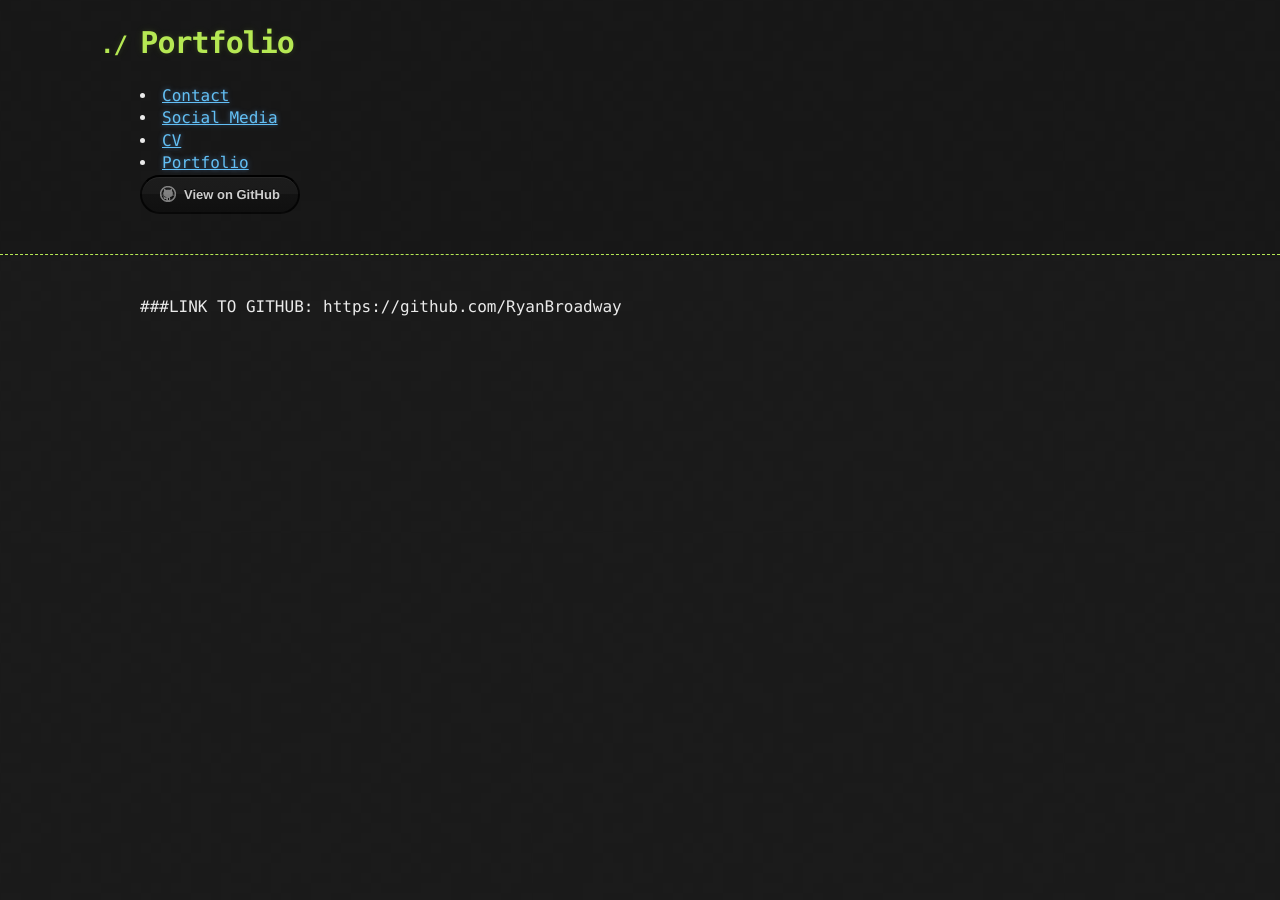
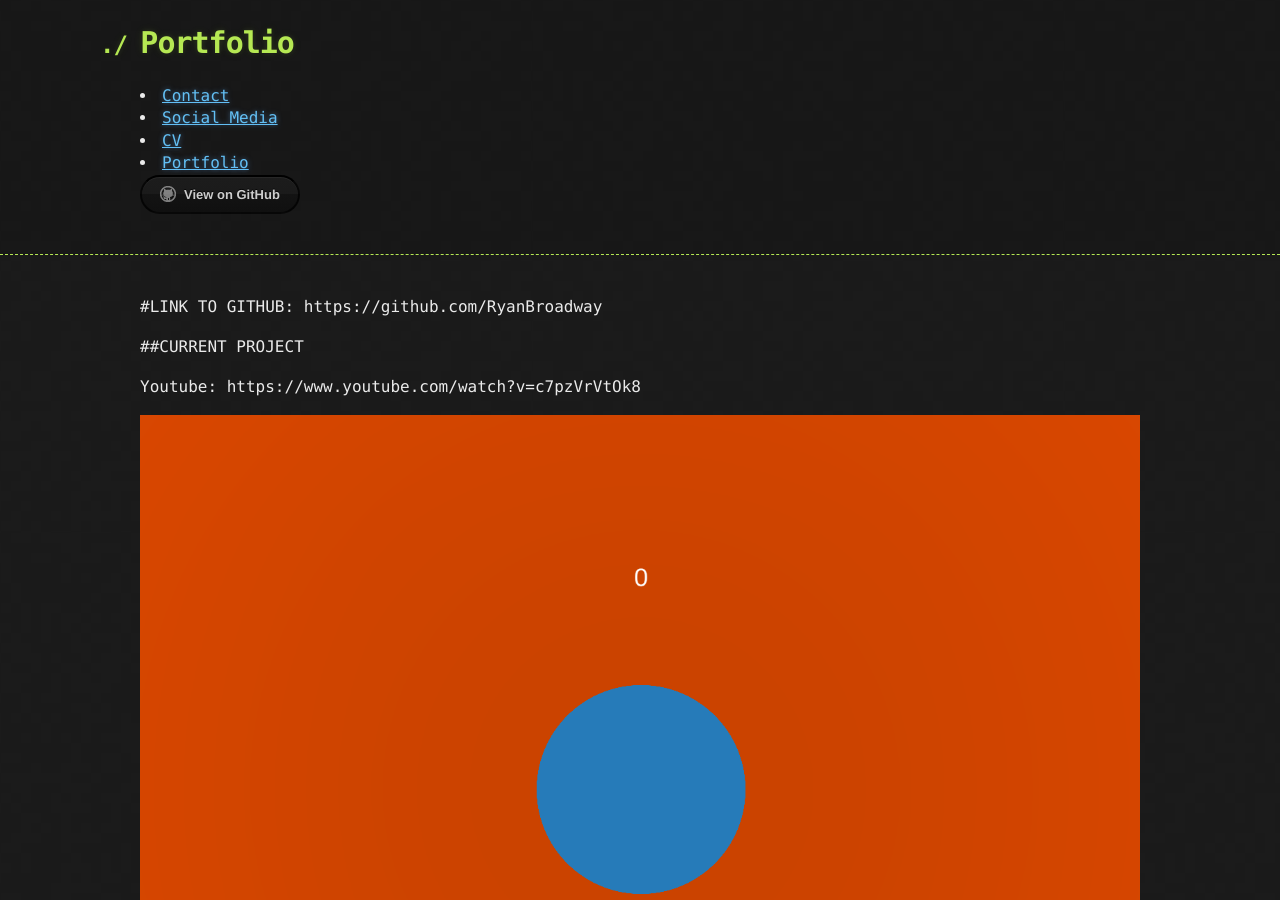
Before and after one commit to RyanBroadway/Portfolio, a Jekyll site: the page built from portfolio.md, in a window 1280 px wide and 900 px high. Built offline with Jekyll 4.4.1, drawn with Linux system fonts in a browser that asks for light colours; our own code applies the rules of GitHub Pages for plain Markdown files; the repository's description, which GitHub fills in, is left out.

Commit message:
Update portfolio.md

```diff
--- a/portfolio.md
+++ b/portfolio.md
@@ -1 +1,10 @@
-###LINK TO GITHUB: https://github.com/RyanBroadway
+#LINK TO GITHUB: https://github.com/RyanBroadway
+
+##CURRENT PROJECT
+
+Youtube: https://www.youtube.com/watch?v=c7pzVrVtOk8
+
+<img src="image/game1.PNG" alt="" class="inline"/>
+
+
+<img src="image/game2.PNG" alt="" class="inline"/>
```
